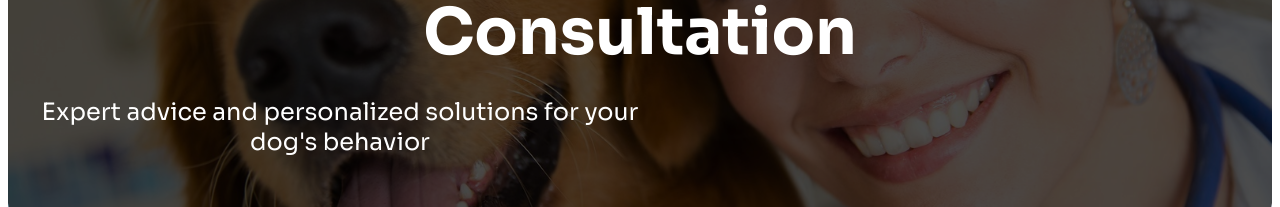
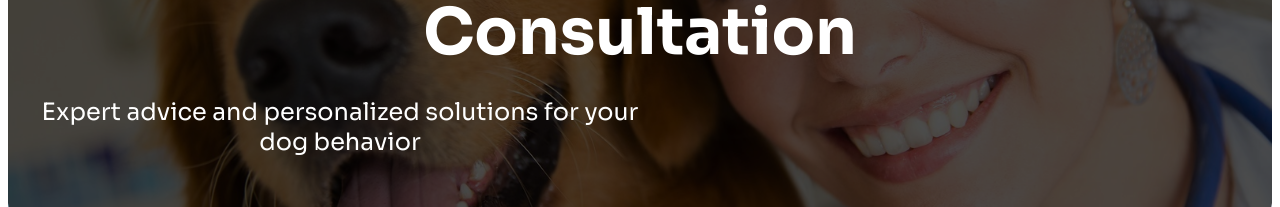
Before and after one commit to DRAKEN-1974/dogs, a Next.js app: page /consultant in a window 1280 px wide. Shown: the part 489-696 px from the top of the page. Built offline with nearby package versions, Linux system fonts and the light colour scheme.

Commit message:
Update page.tsx

```diff
--- a/src/app/consultant/page.tsx
+++ b/src/app/consultant/page.tsx
@@ -38,7 +38,7 @@ const Consultation = () => {
             animate={{ opacity: 1, y: 0 }}
             transition={{ duration: 0.6, delay: 0.2 }}
           >
-            Expert advice and personalized solutions for your dog's behavior
+            Expert advice and personalized solutions for your dog behavior
           </motion.p>
         </div>
       </section>
@@ -133,7 +133,7 @@ const Consultation = () => {
       {/* CTA Section */}
       <section className="consultation-cta">
         <div className="cta-content">
-          <h2>Ready to Transform Your Dog's Behavior?</h2>
+          <h2>Ready to Transform Your Dog Behavior?</h2>
           <p>Schedule your consultation today and take the first step towards a better relationship with your dog</p>
           <button onClick={handleContact} className="cta-button">
             Schedule Consultation
```
